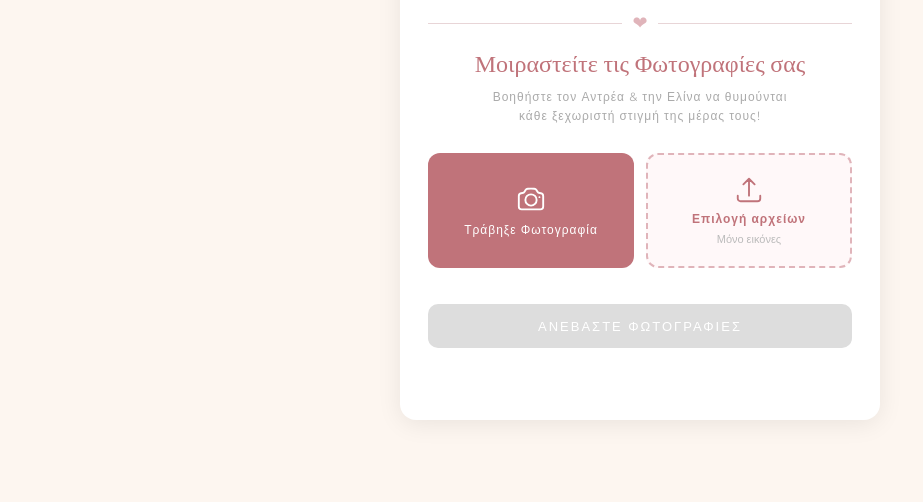
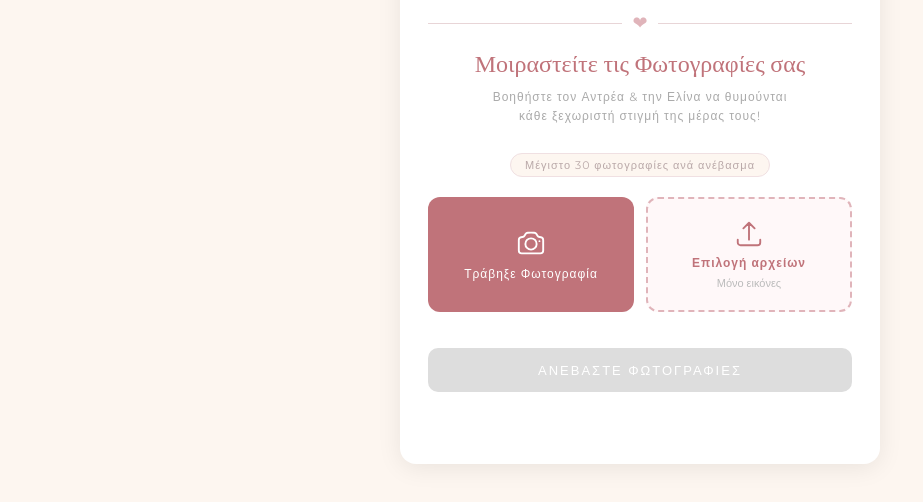
Before and after one commit to eleftherios2tsou/PhotosUploader, a website: page public/upload.html in a window 1280 px wide. Shown: the part 168-670 px from the top of the page, without its empty margins (0-923 px from the left). Drawn offline with nearby package versions, Linux system fonts and the light colour scheme.

Commit message:
Show 30 photo limit as a visible badge on upload page
Co-Authored-By: Claude Sonnet 4.6 <noreply@anthropic.com>

```diff
--- a/public/upload.html
+++ b/public/upload.html
@@ -93,6 +93,18 @@
       letter-spacing: 1px;
       margin-bottom: 28px;
       line-height: 1.6;
+    }
+
+    .limit-note {
+      display: inline-block;
+      font-size: 11px;
+      letter-spacing: 1px;
+      color: #b9a8a8;
+      background: #fdf6f0;
+      border: 1px solid #f0e0e2;
+      border-radius: 20px;
+      padding: 4px 14px;
+      margin-bottom: 20px;
     }
 
     .action-row {
@@ -250,6 +262,7 @@
     <div class="divider">&#10084;</div>
     <h1>Μοιραστείτε τις Φωτογραφίες σας</h1>
     <p class="subtitle">Βοηθήστε τον Αντρέα &amp; την Ελίνα να θυμούνται<br/>κάθε ξεχωριστή στιγμή της μέρας τους!</p>
+    <p class="limit-note">Μέγιστο 30 φωτογραφίες ανά ανέβασμα</p>
 
     <div class="action-row">
       <button class="btn-camera" id="cameraBtn">
```
